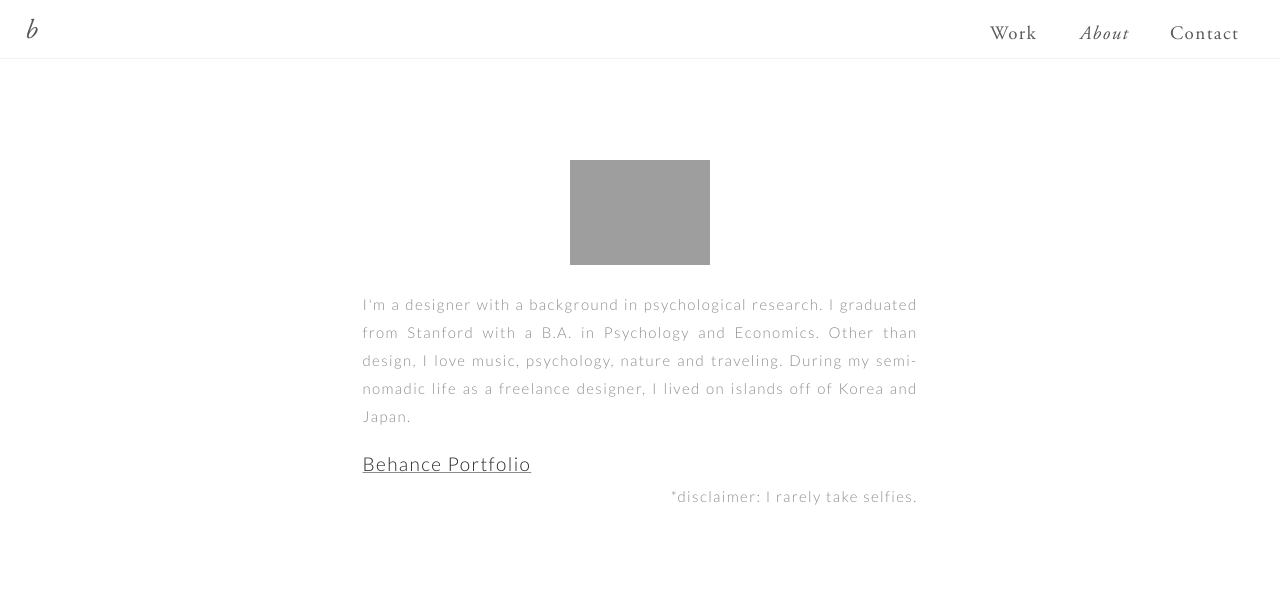
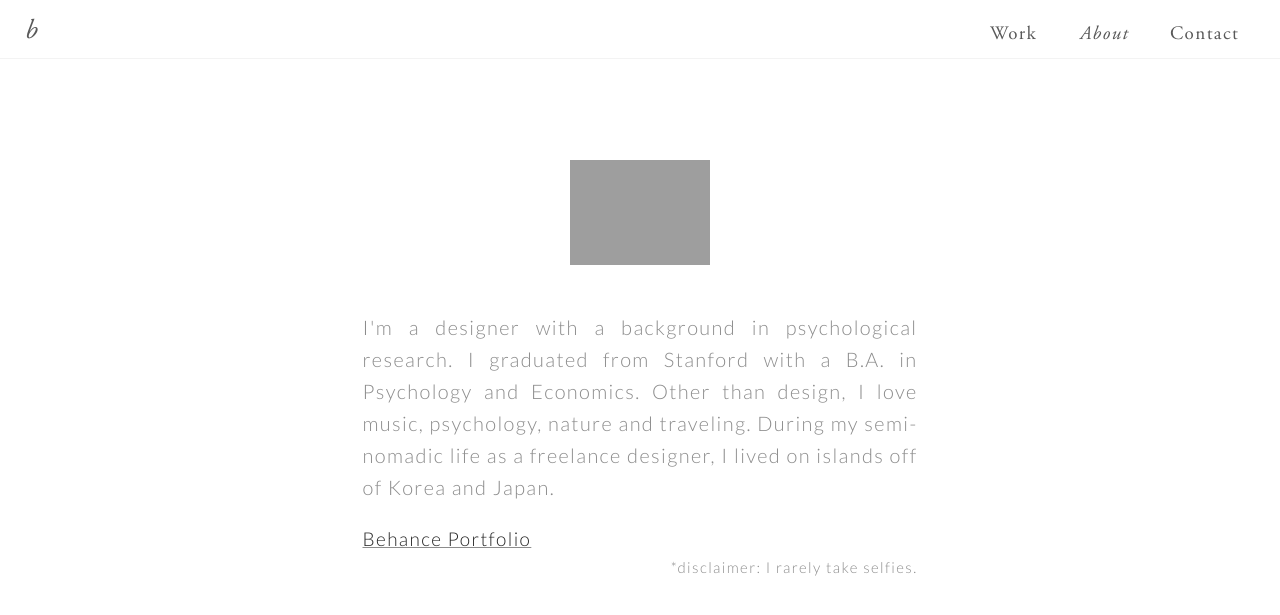
Before and after one commit to bkwon0402/bkwon0402.github.io, a Jekyll site: the page about.html, which Jekyll copies as it is, in a window 1280 px wide. Shown: the top 615 px of the page. Built offline with Jekyll 4.4.1, drawn with Linux system fonts in a browser that asks for light colours.

Commit message:
css work

```diff
--- a/styles/core.css
+++ b/styles/core.css
@@ -848,7 +848,7 @@ div.newsletterredesign {
     font-size: 23px;
 }
 .aboutme {
-    font-size: 15px;
+    font-size: 20px;
     max-width: 555px;
     text-align: justify;
     color: #8C8C8C;
@@ -856,7 +856,7 @@ div.newsletterredesign {
     margin-left: auto;
     margin-right: auto;
     margin-top: 20px;
-    line-height: 28px;
+    line-height: 32px;
     margin-bottom: 160px;
 }
 .selfie {
@@ -1014,7 +1014,6 @@ div.newsletterredesign {
     margin-bottom: 20px;
 }
 .clear .say {
-    width: 55%;
     margin-left: auto;
     margin-right: auto;
     margin-top: 80px;
```
